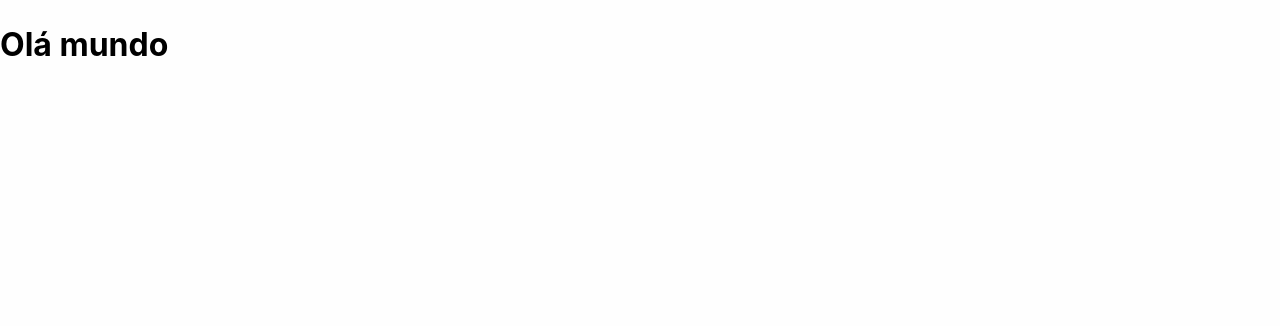
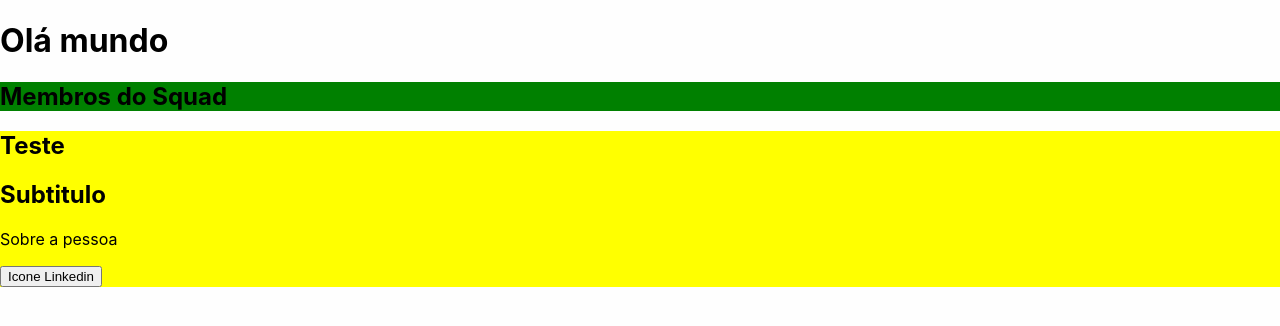
Before and after one commit to squadroxo/squad-roxo-pastel, a React (Vite) app: page / in a window 1280 px wide. Shown: the top 326 px of the page. Built offline with nearby package versions, Linux system fonts and the light colour scheme.

Commit message:
Ajustando documentacao e installando sass

```diff
--- a/package.json
+++ b/package.json
@@ -22,6 +22,7 @@
     "eslint": "^8.57.0",
     "eslint-plugin-react-hooks": "^4.6.0",
     "eslint-plugin-react-refresh": "^0.4.6",
+    "sass": "^1.77.4",
     "typescript": "^5.2.2",
     "vite": "^5.2.0"
   }
--- a/src/App.tsx
+++ b/src/App.tsx
@@ -1,10 +1,11 @@
-import './App.css'
+import SquadSection from './components/SquadSection'
 
 function App() {
 
   return (
     <>
       <h1>Olá mundo</h1>
+      <SquadSection />
     </>
   )
 }
--- /dev/null
+++ b/src/components/ContainerMembro/ContainerMembro.module.scss
@@ -0,0 +1,3 @@
+.testeContainer {
+  background-color: yellow;
+}
--- /dev/null
+++ b/src/components/ContainerMembro/index.tsx
@@ -0,0 +1,12 @@
+import styles from "./ContainerMembro.module.scss"
+
+export default function ContainerMembro(){
+  return (
+    <div className={styles.testeContainer}>
+        <h1>Teste</h1>
+        <h2>Subtitulo</h2>
+        <p>Sobre a pessoa</p>
+        <button>Icone Linkedin</button>
+    </div>
+  )
+}
--- /dev/null
+++ b/src/components/SquadSection/SquadSection.module.scss
@@ -0,0 +1,3 @@
+.teste{
+  background-color: green;
+}
--- /dev/null
+++ b/src/components/SquadSection/index.tsx
@@ -0,0 +1,11 @@
+import ContainerMembro from "../ContainerMembro";
+import styles from "./SquadSection.module.scss"
+
+export default function SquadSection(){
+  return (
+    <article>
+      <h2 className={styles.teste}>Membros do Squad</h2>
+      <ContainerMembro />
+    </article>
+  )
+}
--- a/src/index.css
+++ b/src/index.css
@@ -1,8 +1,5 @@
 :root {
   font-family: Inter, system-ui, Avenir, Helvetica, Arial, sans-serif;
-  line-height: 1.5;
-  font-weight: 400;
-
   background-color: #FEFEFE;
   -webkit-font-smoothing: antialiased;
   -moz-osx-font-smoothing: grayscale;
```
Also changed, not shown: src/App.css (deleted), 1 other file (tests, documents, lock files or other folders).
